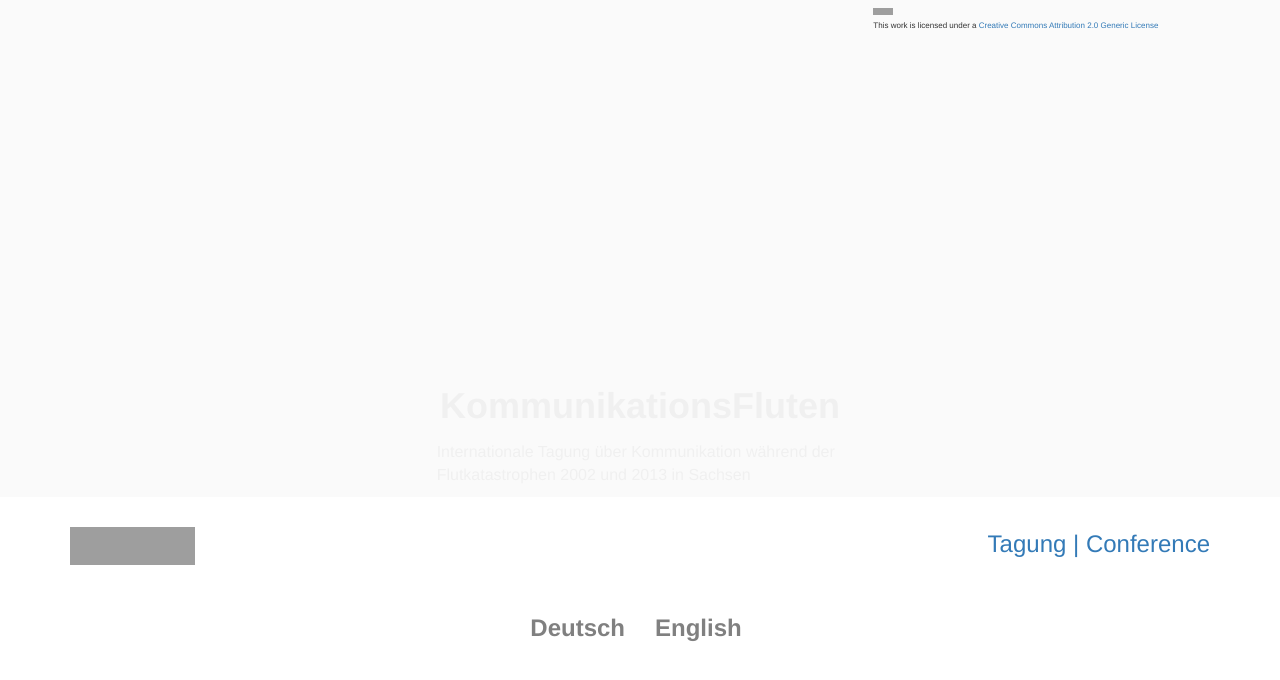
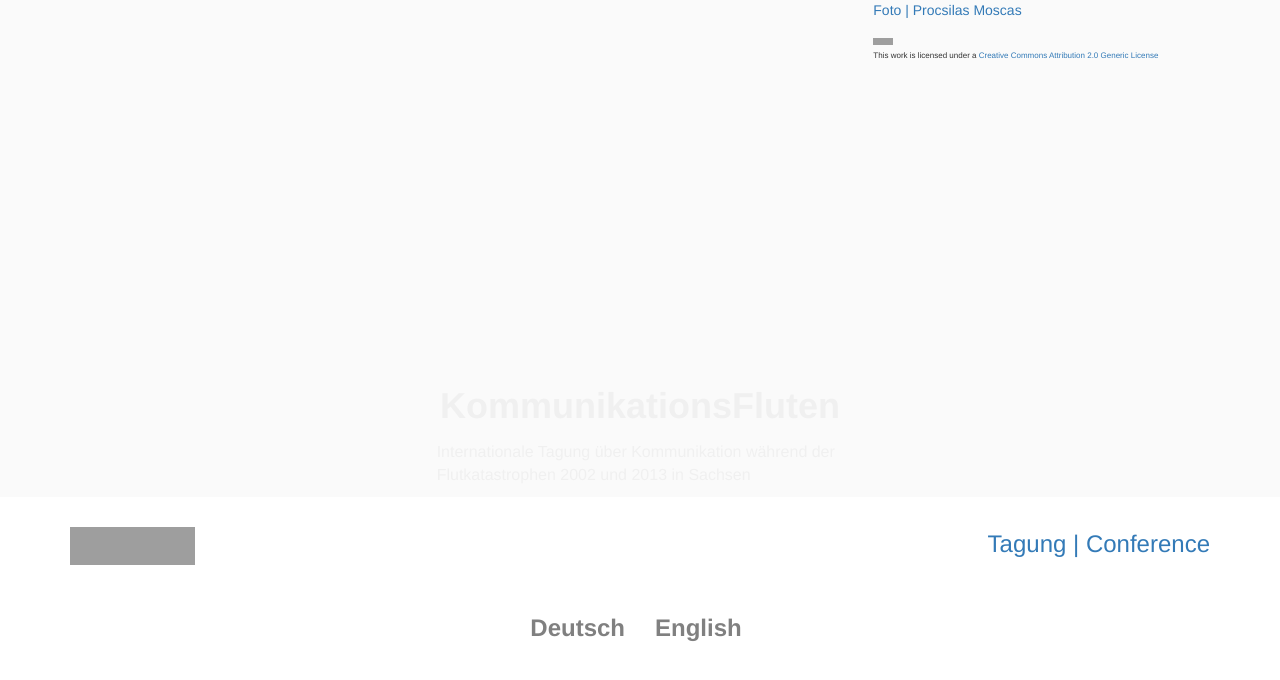
Before and after one commit to susedev/test, a Jekyll site: the page built from index.html, in a window 1280 px wide. Shown: the top 680 px of the page. Built offline with Jekyll 4.4.1, drawn with Linux system fonts in a browser that asks for light colours; nearby versions of some CDN libraries; grey boxes are pictures that could not be loaded.

Commit message:
Update home.html

```diff
--- a/_layouts/home.html
+++ b/_layouts/home.html
@@ -19,7 +19,8 @@
     </div>
     <div class="col-md-4">
      <div class="box" >
-      <a rel="license" href="http://creativecommons.org/licenses/by/2.0/"><img alt="Creative Commons License" style="height: 7px; width: 20px; border-bottom: 5 px; border-right:5px" src="https://i.creativecommons.org/l/by/2.0/88x31.png" /></a><br /><p style="font-size: 8px">This work is licensed under a <a rel="license" href="http://creativecommons.org/licenses/by/2.0/">Creative Commons Attribution 2.0 Generic License</a></p>
+      <p style="font-size: 7 px; color:color:#808080"><a href="https://www.flickr.com/photos/procsilas/3010458671/in/photostream/"> Foto | Procsilas Moscas </a></p>
+<a rel="license" href="http://creativecommons.org/licenses/by/2.0/"><img alt="Creative Commons License" style="height: 7px; width: 20px; border-bottom: 5 px; border-right:5px" src="https://i.creativecommons.org/l/by/2.0/88x31.png" /></a><br /><p style="font-size: 8px">This work is licensed under a <a rel="license" href="http://creativecommons.org/licenses/by/2.0/">Creative Commons Attribution 2.0 Generic License</a></p>
      </div>
     </div>
    </div>
```
